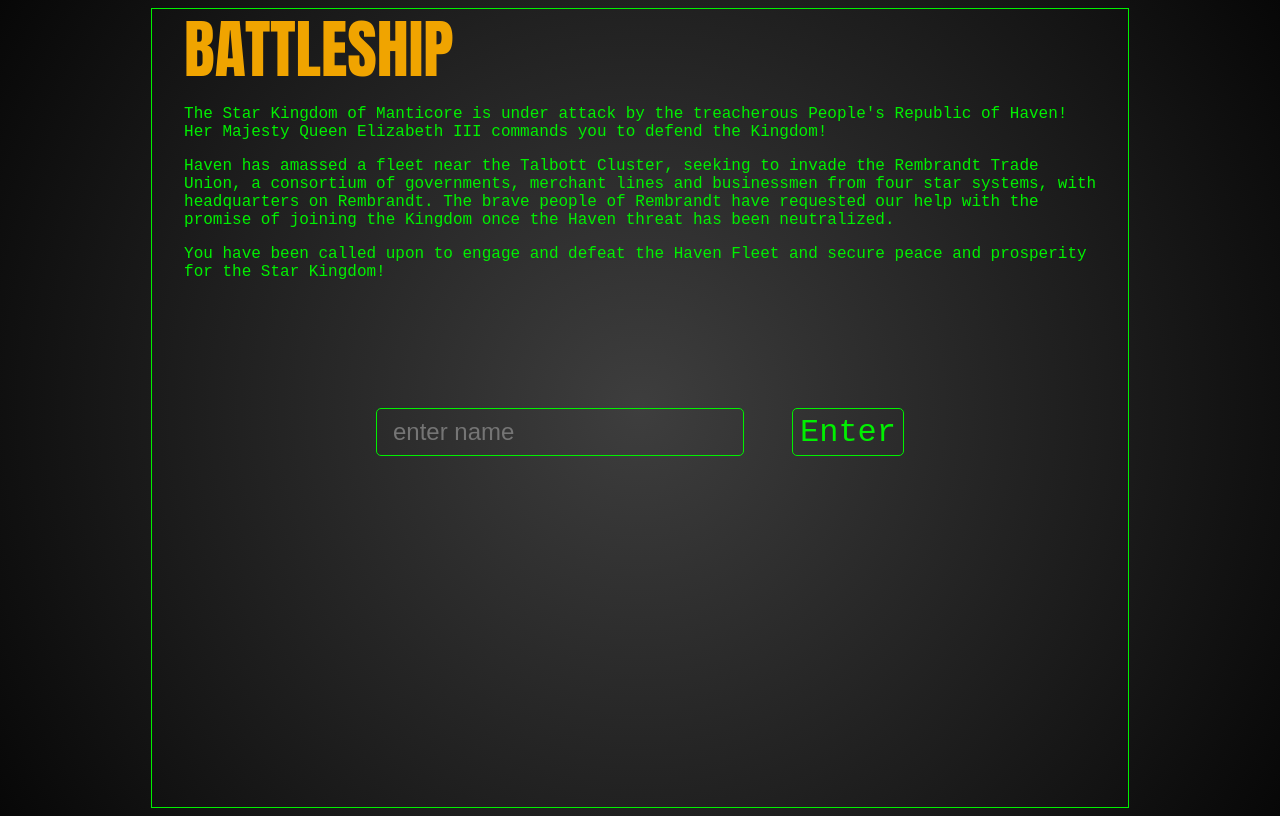
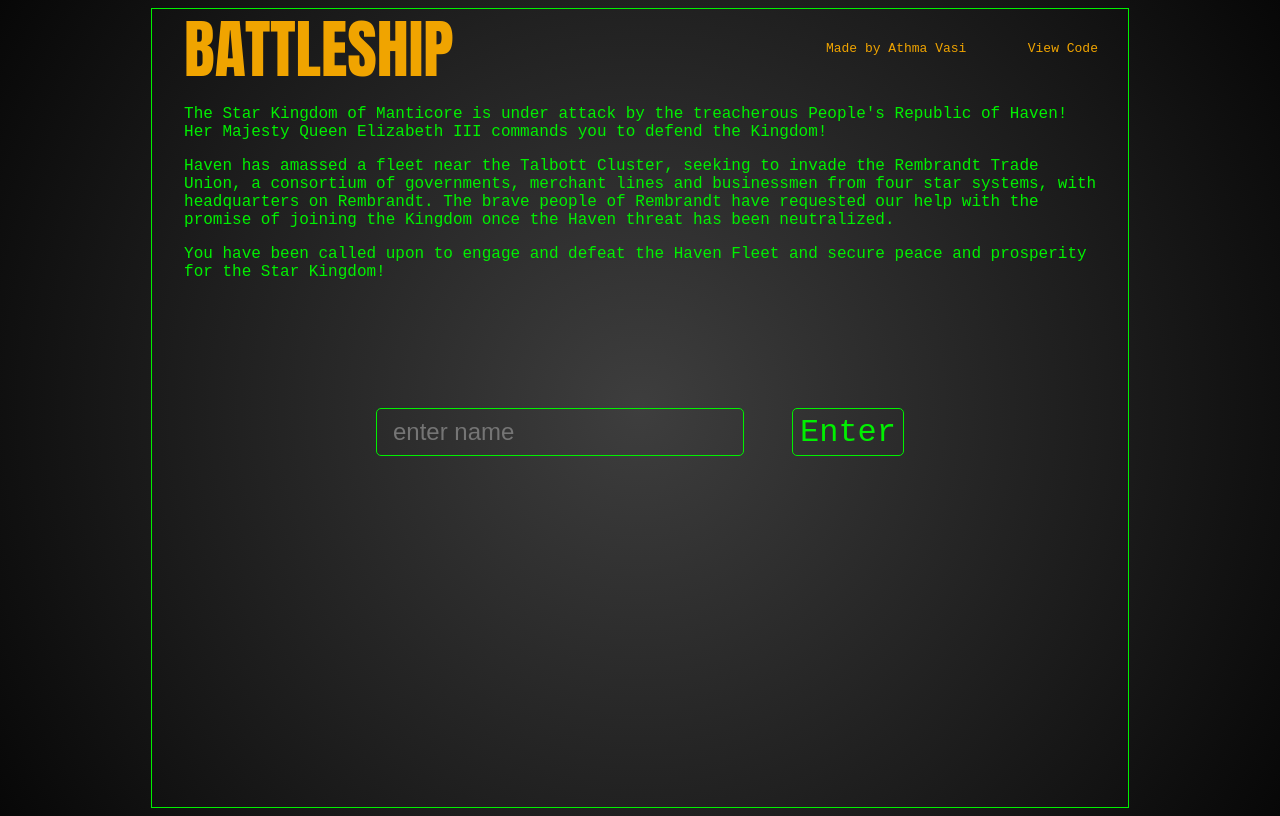
Before and after one commit to Athma-Vasi/Battleship, a website built with Parcel: page src/index.html in a window 1280 px wide. Built offline with nearby package versions, Linux system fonts and the light colour scheme.

Commit message:
added github repo links

```diff
--- a/src/index.css
+++ b/src/index.css
@@ -25,6 +25,11 @@ body {
 	display: flex;
 	justify-content: center;
 	align-items: center;
+}
+
+a {
+	text-decoration: none;
+	color: var(--clr-appleAmberDark);
 }
 
 .container-all {
@@ -59,6 +64,19 @@ header {
 	display: flex;
 	flex-direction: column;
 	justify-content: center;
+}
+
+.header-container {
+	display: flex;
+	justify-content: space-between;
+	align-items: center;
+}
+
+.links {
+	margin-right: 2rem;
+	width: 17rem;
+	display: flex;
+	justify-content: space-between;
 }
 
 h1 {
--- a/src/index.html
+++ b/src/index.html
@@ -12,6 +12,10 @@
 			<header>
 				<div class="header-container">
 					<h1>Battleship</h1>
+					<div class="links">
+						<a href="https://github.com/Athma-Vasi">Made by Athma Vasi</a>
+						<a href="https://github.com/Athma-Vasi/Battleship">View Code</a>
+					</div>
 				</div>
 			</header>
 			<main class="main">
```
Also changed, not shown: dist/index.html, 4 other files.
